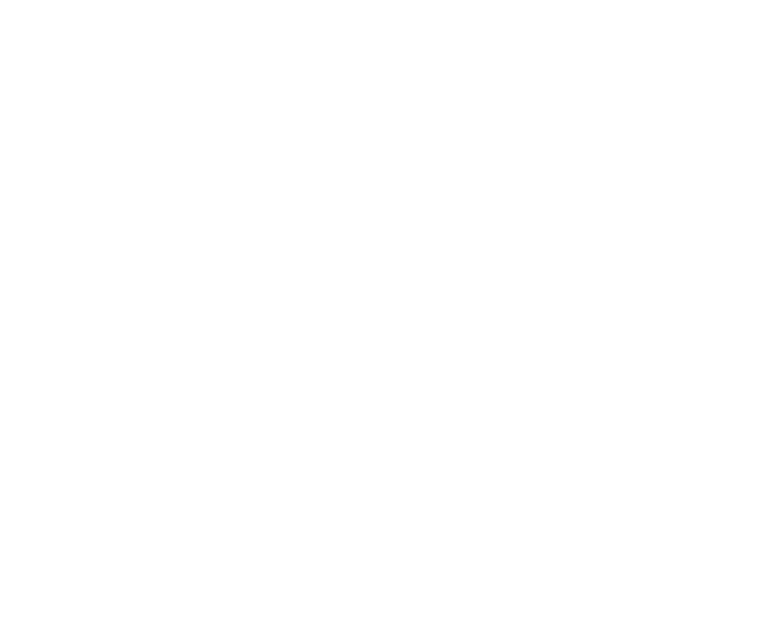
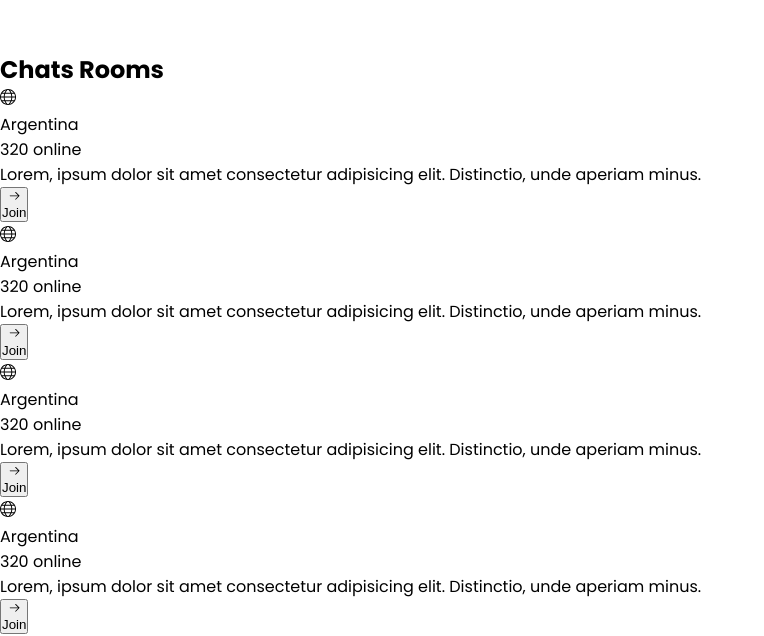
Before and after one commit to RodrigoLV9/chat-rooms, a React (Vite) app: page / in a window 1280 px wide. Shown: the part 634-1270 px from the top of the page, without its empty margins (0-764 px from the left). Before the commit the page ends 800 px from the top, so only its background shows below. Built offline with nearby package versions, Linux system fonts and the light colour scheme.

Commit message:
feat(Rooms): Create basic structure for Rooms component

```diff
--- /dev/null
+++ b/src/components/Main/RoomCard.tsx
@@ -0,0 +1,21 @@
+import React from 'react'
+import { TfiWorld as IconWorld } from "react-icons/tfi";
+import { GoArrowRight as IconArrow } from "react-icons/go";
+export const RoomCard:React.FC = () => {
+  return (
+    <div className='roomCard'>
+        <div className="roomCard__main">
+            <div className="roomCard__title">
+                <IconWorld/>
+                <p>Argentina</p>
+            </div>
+            <p>320 online</p>
+        </div>
+        <p>Lorem, ipsum dolor sit amet consectetur adipisicing elit. Distinctio, unde aperiam minus.</p>
+        <button className='roomCard__button'>
+            <IconArrow/>
+            <p>Join</p>
+        </button>
+    </div>
+  )
+}
--- /dev/null
+++ b/src/components/Main/Rooms.tsx
@@ -0,0 +1,16 @@
+import React from 'react'
+import { RoomCard } from './RoomCard'
+
+export const Rooms:React.FC = () => {
+  return (
+    <section>
+        <h2>Chats Rooms</h2>
+        <div className="containerRooms">
+            <RoomCard/>
+            <RoomCard/>
+            <RoomCard/>
+            <RoomCard/>
+        </div>
+    </section>
+  )
+}
--- a/src/pages/Main.tsx
+++ b/src/pages/Main.tsx
@@ -1,12 +1,14 @@
 import React from 'react'
 import { Header } from '../components/Header/Header'
-import { Hero } from '../components/Main/hero'
+import { Hero } from '../components/Main/Hero'
+import { Rooms } from '../components/Main/Rooms'
 
 export const Main:React.FC = () => {
   return (
     <div>
       <Header/>
       <Hero/>
+      <Rooms/>
     </div>
   )
 }
```
